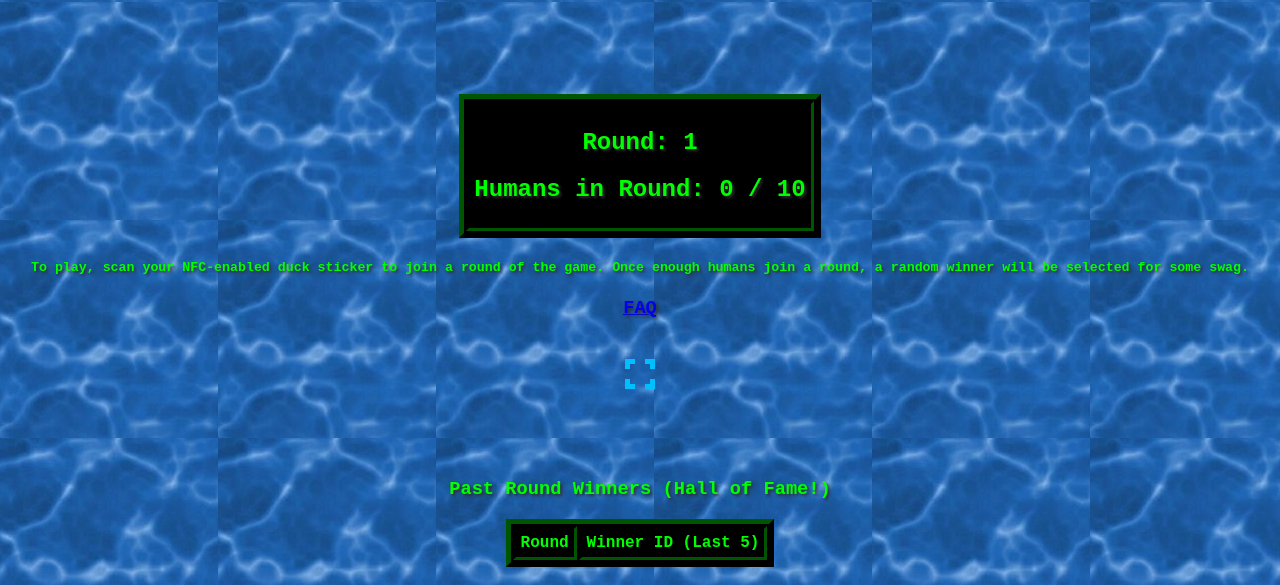
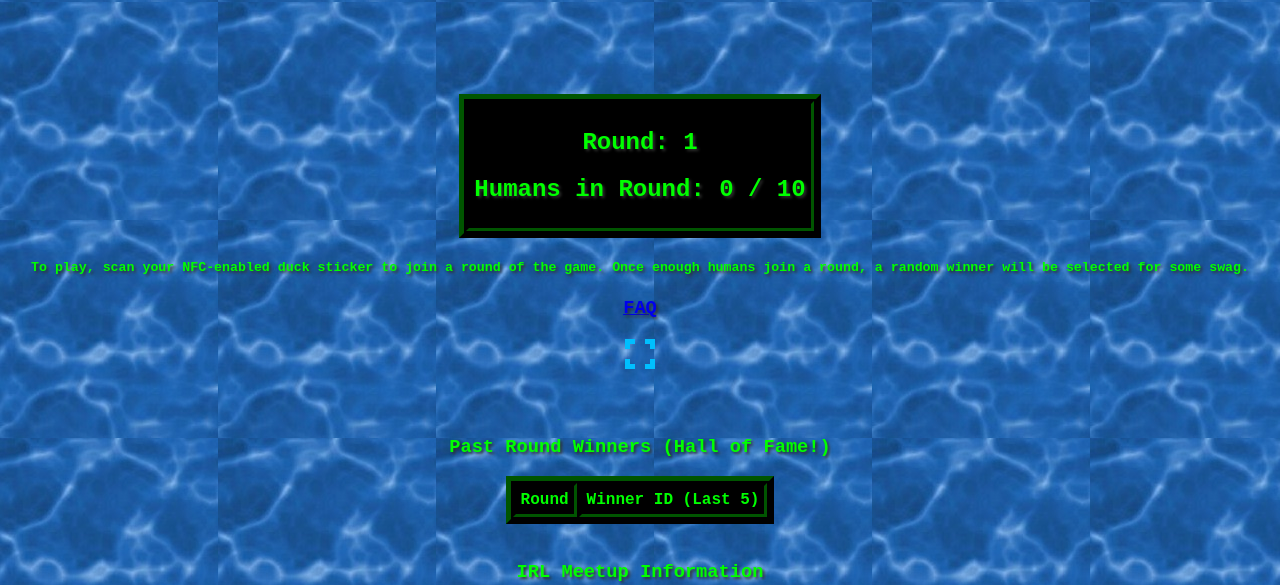
Before and after one commit to housemusic42/ducks, a plain HTML site: page final/public/index.html in a window 1280 px wide. Shown: the part 216-801 px from the top of the page. Drawn offline with Linux system fonts and the light colour scheme; no server answers.

Commit message:
more changes

```diff
--- a/final/public/index.html
+++ b/final/public/index.html
@@ -58,13 +58,14 @@
         }
 
         #admin-message-display {
-            display: inline-block;
+            display: table;
+            margin: 10px auto;
             max-width: 90%;
             color: #FFA500;
             border: 5px dashed #00BFFF;
             padding: 10px;
             text-align: center;
-        }
+         }
 
         #game-status {
             color: #FFA500;
```
